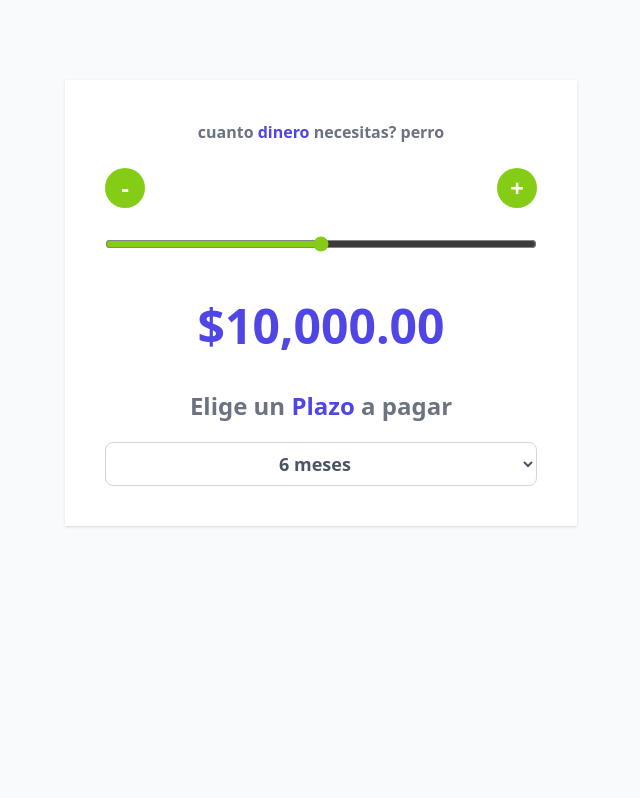
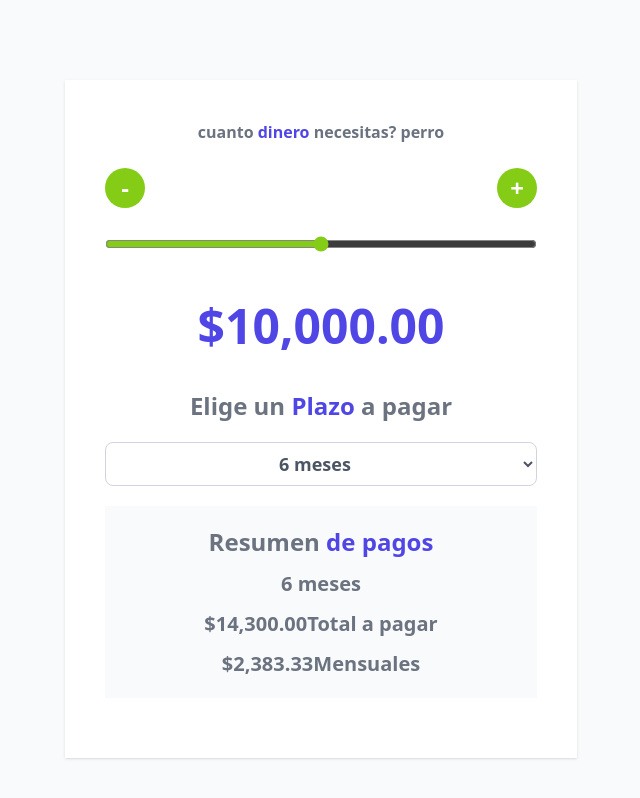
Before and after one commit to ravaen1/react-alesso, a React (Vite) app: page / in a window 1280 px wide. Shown: the top 798 px of the page, without its empty margins (319-959 px from the left). Built offline with nearby package versions, Linux system fonts and the light colour scheme.

Commit message:
cambios finales

```diff
--- a/src/App.jsx
+++ b/src/App.jsx
@@ -1,35 +1,49 @@
-import { useState } from "react"
-import Header from "./components/Header"
-import Button from "./components/Button"
-import {formatearDinero } from './helpers'
+import { useState, useEffect } from "react";
+import Header from "./components/Header";
+import Button from "./components/Button";
+import { formatearDinero, calcularTotalPagar } from './helpers';
 
 function App() {
   const [cantidad, setCantidad] = useState(10000);
+  const [meses, setMeses] = useState(6);
+  const [total, setTotal] = useState(0);
+  const [pago, setPago] = useState(0);
+
+  useEffect (() => {
+       const resultadoTotalPagar = calcularTotalPagar(cantidad, meses);
+       setTotal(resultadoTotalPagar);
+
+  }, [cantidad, meses]);
+
+  useEffect(() => {
+    //calcular el pago mensual
+    setPago(total / meses);
+  }, [total]);
 
   const MIN = 0;
   const MAX = 20000;
-  const STEP = 100  ;
+  const STEP = 100;
 
   function handleChange(e) {
-    setCantidad(+e.target.value)
+    setCantidad(+e.target.value);
   }
 
-  function handleClickDecremento(){
+  function handleClickDecremento() {
     const valor = cantidad - STEP;
 
-    if(valor < MIN){
-      alert('cantidad no valida');
+    if (valor < MIN) {
+      alert('Cantidad no válida');
       return;
     }
 
     setCantidad(valor);
   }
 
-  function handleClickIncremento(){
+  function handleClickIncremento() {
     const valor = cantidad + STEP;
 
-    if(valor > MAX){
-      alert('cantidad no valida');
+    if (valor > MAX) {
+      alert('Cantidad no válida');
       return;
     }
 
@@ -39,46 +53,48 @@ function App() {
   return (
     <div className="my-20 max-w-lg mx-auto bg-white shadow p-10">
       <Header />
-
       <div className="flex justify-between my-6">
-        <Button
-          operador='-'
-          fn={handleClickDecremento}
-        />
-
-        <Button
-          operador='+'
-          fn={handleClickIncremento}
-        />
-
+        <Button operador="-" fn={handleClickDecremento} />
+        <Button operador="+" fn={handleClickIncremento} />
       </div>
-
-      <input type="range"
+      <input
+        type="range"
         className="w-full h-6 bg-gray-200 accent-lime-500 hover:accent-lime-600"
         onChange={handleChange}
-      min = {MIN}
-      max = {MAX}
-      step = {STEP}
-      value = {cantidad}
+        min={MIN}
+        max={MAX}
+        step={STEP}
+        value={cantidad}
       />
-
-       <p className='text-center my-10 text-5xl font-extrabold text-indigo-600'>
-          { formatearDinero(cantidad)}
+      <p className="text-center my-10 text-5xl font-extrabold text-indigo-600">
+        {formatearDinero(cantidad)}
       </p>
-
       <h2 className="text-2xl font-extrabold text-gray-500 text-center">
         Elige un <span className="text-indigo-600">Plazo</span> a pagar
       </h2>
-
-       <select className="mt-5 w-full p-2 bg-white border border-gray-300 rounded-lg text-center text-lg font-bold text-gray-600">
+      <select
+        value={meses}
+        onChange={(e) => setMeses(+e.target.value)}
+        className="mt-5 w-full p-2 bg-white border border-gray-300 rounded-lg text-center text-lg font-bold text-gray-600"
+      >
         <option value="6">6 meses</option>
         <option value="12">12 meses</option>
         <option value="24">24 meses</option>
       </select>
-
+      <div className="my-5 space-y-3 bg-gray-50 p-5">
+        <h2 className="text-2xl font-extrabold text-gray-500 text-center">
+          Resumen <span className="text-indigo-600">de pagos</span>
+        </h2>
+        <p className="text-xl text-gray-500 text-center font-bold">
+          {meses} meses
+        </p>
+        <p className="text-xl text-gray-500 text-center font-bold">{formatearDinero(total)}
+          Total a pagar
+        </p>
+        <p className="text-xl text-gray-500 text-center font-bold">{formatearDinero(pago)}Mensuales</p>
       </div>
-
-  )
+    </div>
+  );
 }
 
-export default App
+export default App;
--- a/src/helpers/index.js
+++ b/src/helpers/index.js
@@ -7,6 +7,38 @@ const formatearDinero = (valor) => {
 
 }
 
+const calcularTotalPagar = (cantidad, plazo) => {
+    let total;
+
+    //mayor cantidad, maypr interes
+    if (cantidad < 5000) {
+        total = cantidad * 1.5;
+
+    }else if(cantidad >= 5000 && cantidad < 1000) {
+        total = cantidad * 1.4;
+    }else if(cantidad >= 10000 && cantidad < 15000) {
+        total = cantidad * 1.3;
+
+    } else{
+        total = cantidad * 1.2;
+
+    }
+
+    //plazo mas plazo, mayor interes
+
+    if(plazo === 6){
+        total *= 1.1;
+    } else if (plazo ===12) {
+        total *= 1.2;
+    } else {
+        total *= 1.3;
+    }
+
+    return total;
+
+}
+
 export {
-    formatearDinero
+    formatearDinero,
+    calcularTotalPagar
 }
```
Lines whose indentation alone changed are shown as unchanged.
